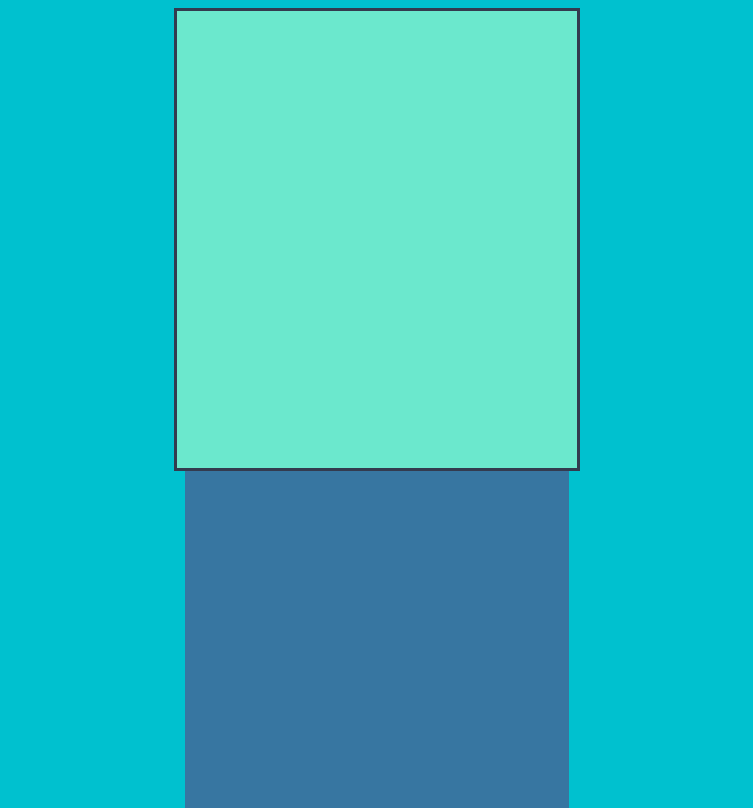
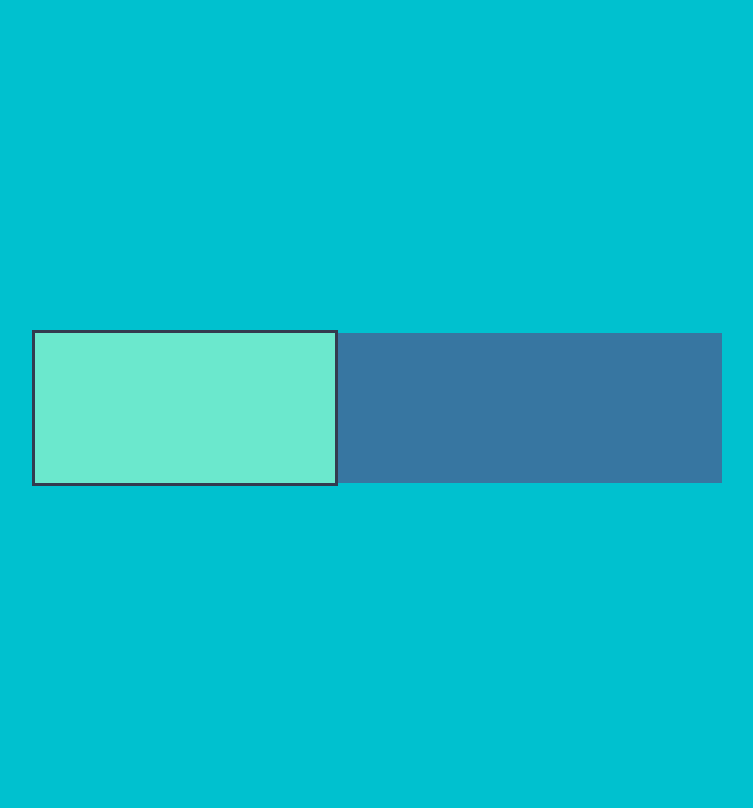
Before and after one commit to KKamien1/curtain, a website with bundled scripts: page src/index.html in a window 1280 px wide. Shown: the whole page, without its empty margins (271-1024 px from the left). Built offline with nearby package versions, Linux system fonts and the light colour scheme.

Commit message:
Resize refactor

```diff
--- a/package.json
+++ b/package.json
@@ -4,6 +4,7 @@
   "description": "",
   "main": "index.js",
   "scripts": {
+    "start": "chrome index.html",
     "test": "echo \"Error: no test specified\" && exit 1"
   },
   "author": "",
--- a/src/css/style.css
+++ b/src/css/style.css
@@ -5,7 +5,7 @@ html {
 
 body {
   display: flex;
-  flex-direction: column;
+
   justify-content: center;
   align-items: center;
   width: 100%;
@@ -19,14 +19,14 @@ canvas {
 }
 
 #frame {
-  width: 400px;
-  height: 650px;
+  width: 300px;
+  height: 150px;
   background: #6BE8CD;
   border: 3px solid #333B4F;
 }
 
 #frame2 {
   width: 30%;
-  height: 60%;
+  height: 150px;
   background: #3776A1;
 }
--- a/src/js/figures.js
+++ b/src/js/figures.js
@@ -36,6 +36,7 @@ class Point {
     this.x = point.x;
     this.y = point.y;
     this.radius = 0;
+    this.position = point.position;
   }
   draw() {
     this.ctx.beginPath();
@@ -43,12 +44,6 @@ class Point {
     this.ctx.closePath();
     this.ctx.fill();
     return this;
-  }
-
-  randomUpdate(max = 5, min = 0, t) {
-    this.x += plusMinus(randomOf(max, min));
-    this.y += plusMinus(randomOf(max, min));
-    return this
   }
 }
 
@@ -136,28 +131,67 @@ class Creator {
   }
 }
 
-
-
-
-
 class Points {
-  constructor({ clientWidth, clientHeight }) {
+  constructor(div) {
+    this.div = div;
+    this.clientHeight = this.div.clientHeight;
+    this.clientWidth = this.div.clientHeight;
     this.points = new Map();
-    this.set("A", { x: 0, y: 0 });
-    this.set("B", { x: clientWidth, y: 0 });
-    this.set("C", { x: 0, y: clientHeight });
-    this.set("D", { x: clientWidth, y: clientHeight });
-    this.set("M", { x: clientWidth / 2, y: clientHeight / 2 });
-    this.set("L", { x: 0, y: clientHeight / 2 });
-    this.set("R", { x: clientWidth, y: clientHeight / 2 });
+    this.set("A", { x: 0, y: 0, position: function() {this.from.x = 0; this.from.y = 0}});
+    this.set("B", { x: this.clientWidth, y: 0,
+      position: function({clientWidth}) {
+        this.from.x = clientWidth;
+        this.from.y = 0;
+      }
+    });
+    this.set("C", {
+      x: 0,
+      y: this.clientHeight,
+      position: function({clientHeight}) {
+        this.from.x = 0;
+        this.from.y = clientHeight;
+      }
+    });
+    this.set("D", {
+      x: this.clientWidth,
+      y: this.clientHeight,
+      position: function ({clientHeight, clientWidth}) {
+        this.from.x = clientWidth;
+        this.from.y = clientHeight;
+      }
+    });
+    this.set("M", {
+      x: this.clientWidth / 2,
+      y: this.clientHeight / 2,
+      position: function ({clientHeight, clientWidth}) {
+        this.from.x = clientWidth/2;
+        this.from.y = clientHeight / 2;
+      }
+    });
+    this.set("L", {
+      x: 0,
+      y: this.clientHeight / 2,
+      position: function({clientHeight}) {
+        this.from.x = 0;
+        this.from.y = clientHeight / 2
+      }
+    });
+    this.set("R", {
+      x: this.clientWidth,
+      y: this.clientHeight / 2,
+      position: function({clientHeight, clientWidth}) {
+        this.from.x = clientWidth;
+        this.from.y = clientHeight / 2
+      }
+    });
   }
 
   set(symbol, point) {
     this.points.set(symbol,point);
   }
 
-  get() {
-    return this.points;
+  get(name) {
+    return this.points.get(name);
   }
 
 }
--- a/src/js/frame.js
+++ b/src/js/frame.js
@@ -17,171 +17,164 @@ export const dim = ({ clientHeight, clientWidth }) => ({
 
 
 class Frame {
-  constructor(div) {
-
-    const { id, clientHeight, clientWidth, clientLeft, clientTop } = div;
+  constructor({div, duration, color}) {
+    const {id, clientHeight, clientWidth, clientLeft, clientTop} = div;
 
     this.id = id;
     this.div = div;
-    this.duration = 500;
+    this.duration = duration || 500;
     this.fps = 60;
     this.t = 0;
     this.start = null;
-    this.color = "rgba(179,255,232,.9)";
+    this.color = color || 'rgba(179,255,232,.9)';
     this.phase = observable(START);
-    this.div.style.position = "relative";
+    this.div.style.position = 'relative';
     this.loop = this.loop.bind(this);
     this.requestId = undefined;
     this.createCanvas();
-    this.points = new Points(this.div).get();
+    this.points = new Points(this.div);
     this.createElements();
     this.events();
   }
 
   events() {
-    window.addEventListener('resize', (e) => this.handleResize(e));
-    this.div.addEventListener("mouseleave", ()=> this.notify(BACK));
-    this.div.addEventListener("mouseenter", ()=> this.notify(FORWARD));
+    window.addEventListener('resize', e => this.handleResize(e));
+    this.div.addEventListener('mouseleave', () => this.notify(BACK));
+    this.div.addEventListener('mouseenter', () => this.notify(FORWARD));
   }
 
-  notify (eventType) {
-    console.log("Notification:", eventType)
+  notify(eventType) {
+    console.log('Notification:', eventType);
     this.phase(eventType);
-    switch(eventType) {
-
+    this.set.forEach(point => point.position(this.div))
+    switch (eventType) {
       case FORWARD: this.requestId = requestAnimationFrame(this.loop); break;
       case BACK:    this.requestId = requestAnimationFrame(this.loop); break;
       case PAUSE:   window.cancelAnimationFrame(this.requestId);       break;
       case END:     window.cancelAnimationFrame(this.requestId);       break;
-
       default: return;
-
     }
   }
 
   get info() {
-    console.log(`frame ${this.canvas.width} x ${this.canvas.height} id:${this.id} ` );
+    const info = `
+      id:${this.id} ${this.div.clientWidth} x ${this.div.clientHeight}
+      canvas: ${this.canvas.width} x ${this.canvas.height}
+
+      `;
+    console.log(info);
+    return info;
   }
-  get dimDiv () {
-    return {
-      width: this.canvas.width,
-      height: this.canvas.height
-    };
+
+  set setSize({clientWidth, clientHeight}) {
+    this.canvas.width = clientWidth;
+    this.canvas.height = clientHeight;
   }
-  set setWidth(value) {
-    this.canvas.width = value;
-  }
-  set setHeight(value) {
-    this.canvas.height = value;
-  }
-  handleResize(e) {
-    if(this.canvas) {
-      let {clientHeight, clientWidth } = document.getElementById(this.id);
-      this.setWidth = clientWidth;
-      this.setHeight = clientHeight;
+
+  handleResize() {
+    if (this.canvas) {
+      let {clientHeight, clientWidth} = this.div;
+      this.setSize = {clientWidth, clientHeight};
+      this.set.forEach(point => point.position({clientHeight, clientWidth}))
       this.info;
     }
   }
 
   loop(timestemp) {
-
     if (!this.start) this.start = timestemp;
     this.t = timestemp - this.start;
 
     this.ctx.clearRect(0, 0, this.canvas.width, this.canvas.height);
     this.set.forEach(element => element.draw().go(this.t));
-    this.figures.forEach(figure => drawPoligon( this.ctx, figure, this.color));
-
+    this.figures.forEach(figure => drawPoligon(this.ctx, figure, this.color));
 
     if (this.t <= this.duration) {
       this.requestId = requestAnimationFrame(this.loop);
     } else {
       this.start = null;
-      this.phase() === FORWARD ? this.notify(PAUSE) : this.notify(END)
+      this.phase() === FORWARD ? this.notify(PAUSE) : this.notify(END);
     }
   }
 
   createCanvas() {
-    const { clientHeight, clientWidth } = this.div;
-    this.canvas= document.createElement("canvas");
-    this.canvas.width = clientWidth;
-    this.canvas.height = clientHeight;
-    this.canvas.style.position = "absolute";
-    this.ctx = this.canvas.getContext("2d");
+
+    this.canvas = document.createElement('canvas');
+    this.canvas.width = this.div.clientWidth;
+    this.canvas.height = this.div.clientHeight;
+    this.canvas.style.position = 'absolute';
+    this.ctx = this.canvas.getContext('2d');
     this.ctx.fillStyle = this.color;
     this.ctx.strokeStyle = this.color;
     this.div.appendChild(this.canvas);
   }
 
   createElements() {
-
-    const context = {ctx:this.ctx, duration:this.duration};
+    const context = {ctx: this.ctx, duration: this.duration};
     const creator = new Creator(context);
 
     this.topLeft = [
-
-      creator.create('staticPoint' , this.point("A")),
-      creator.create('movingPoint' , this.point("A"), this.point("B")),
-      creator.create('movingPoint' , this.point("A"), this.point("C"))
-
+      creator.create('staticPoint', this.points.get('A')),
+      creator.create('movingPoint', this.points.get('A'), this.points.get('B')),
+      creator.create('movingPoint', this.points.get('A'), this.points.get('C'))
     ];
 
     this.bottomRight = [
-
-      creator.create('staticPoint' , this.point("D")),
-      creator.create('movingPoint' , this.point("D"), this.point("B")),
-      creator.create('movingPoint' , this.point("D"), this.point("C"))
-
+      creator.create('staticPoint', this.points.get('D')),
+      creator.create('movingPoint', this.points.get('D'), this.points.get('B')),
+      creator.create('movingPoint', this.points.get('D'), this.points.get('C'))
     ];
 
     this.topRight = [
-
-      creator.create('staticPoint' , this.point("B")),
-      creator.create('movingPoint' , this.point("B"), this.point("A")),
-      creator.create('movingPoint' , this.point("B"), this.point("D"))
-
+      creator.create('staticPoint', this.points.get('B')),
+      creator.create('movingPoint', this.points.get('B'), this.points.get('A')),
+      creator.create('movingPoint', this.points.get('B'), this.points.get('D'))
     ];
 
     this.bottomLeft = [
-
-      creator.create('staticPoint' , this.point("C")),
-      creator.create('movingPoint' , this.point("C"), this.point("A")),
-      creator.create('movingPoint' , this.point("C"), this.point("D"))
-
+      creator.create('staticPoint', this.points.get('C')),
+      creator.create('movingPoint', this.points.get('C'), this.points.get('A')),
+      creator.create('movingPoint', this.points.get('C'), this.points.get('D'))
     ];
 
     this.fikmik = [
-
-      creator.create('staticPoint' , this.point("M")),
-      creator.create('movingPoint' , this.point("M"), this.point("C")),
-      creator.create('movingPoint' , this.point("M"), this.point("D"))
-
+      creator.create('staticPoint', this.points.get('M')),
+      creator.create('movingPoint', this.points.get('M'), this.points.get('C')),
+      creator.create('movingPoint', this.points.get('M'), this.points.get('D'))
     ];
 
     this.whatt = [
-
-      creator.create('staticPoint' , this.point("L")),
-      creator.create('movingPoint' , this.point("D"), this.point("B")),
-      creator.create('movingPoint' , this.point("C"), this.point("M"))
-
+      creator.create('staticPoint', this.points.get('L')),
+      creator.create('movingPoint', this.points.get('D'), this.points.get('B')),
+      creator.create('movingPoint', this.points.get('C'), this.points.get('M'))
     ];
 
-    this.figures = new Set([this.topLeft, this.topRight, this.bottomLeft, this.bottomRight,  this.fikmik, this.whatt ]);
-    this.set = [...this.topLeft, ...this.bottomRight, ...this.topRight, ...this.bottomLeft, ...this.fikmik, ...this.whatt];
+    this.figures = new Set([
+      this.topLeft,
+      this.topRight,
+      this.bottomLeft,
+      this.bottomRight,
+      this.fikmik
+    ]);
+
+    this.set = [
+      ...this.topLeft,
+      ...this.bottomRight,
+      ...this.topRight,
+      ...this.bottomLeft,
+      ...this.fikmik
+    ];
+
     this.set.forEach(el => this.phase.subscribe(el));
-
   }
 
   setPoint(name, point) {
-
-    this.hasOwnProperty("points") ? this.points.set(name,point) :  this.points = new Map().set(name,point);
-
+    this.hasOwnProperty('points')
+      ? this.points.set(name, point)
+      : (this.points = new Map().set(name, point));
   }
 
-  point(name) {
-
+  points(name) {
     return this.points.get(name);
-
   }
 }
 
@@ -193,7 +186,6 @@ function observable(value) {
       subscriber.notify(value);
     }
   }
-
   function assesor(newValue) {
     if(newValue && newValue !== value) {
       let temp = value;
--- a/src/js/index.js
+++ b/src/js/index.js
@@ -11,8 +11,16 @@ import {
 } from "./frame.js";
 
 
-let frame = new Frame(document.getElementById('frame'));
-let frame2 = new Frame(document.getElementById('frame2'));
+const div = document.getElementById('frame')
+const div2 = document.getElementById('frame2')
+
+const options = {
+  color: 'rgba(179,255,232,.9)',
+  duration: 1000
+}
+
+let frame = new Frame({div, ...options});
+let frame2 = new Frame({div:div2, ...options, duration:300});
 
 
 
```
